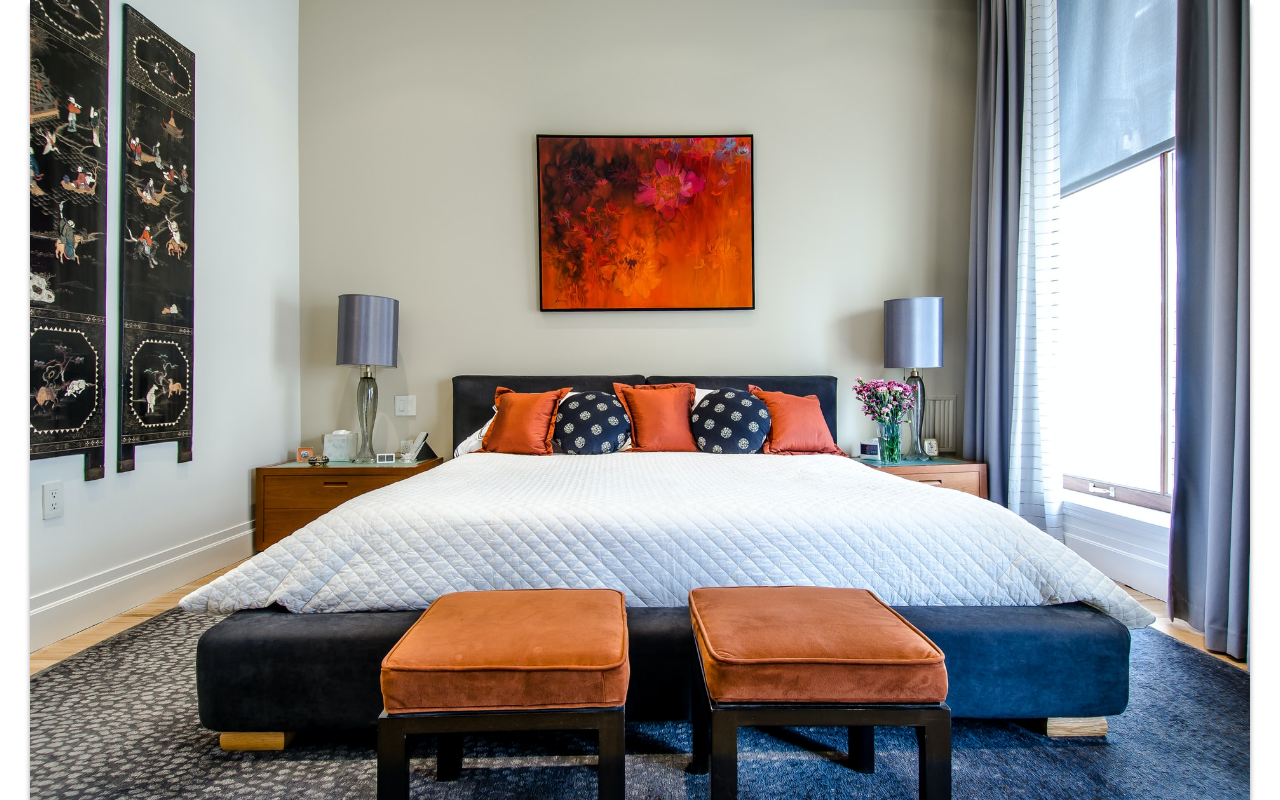
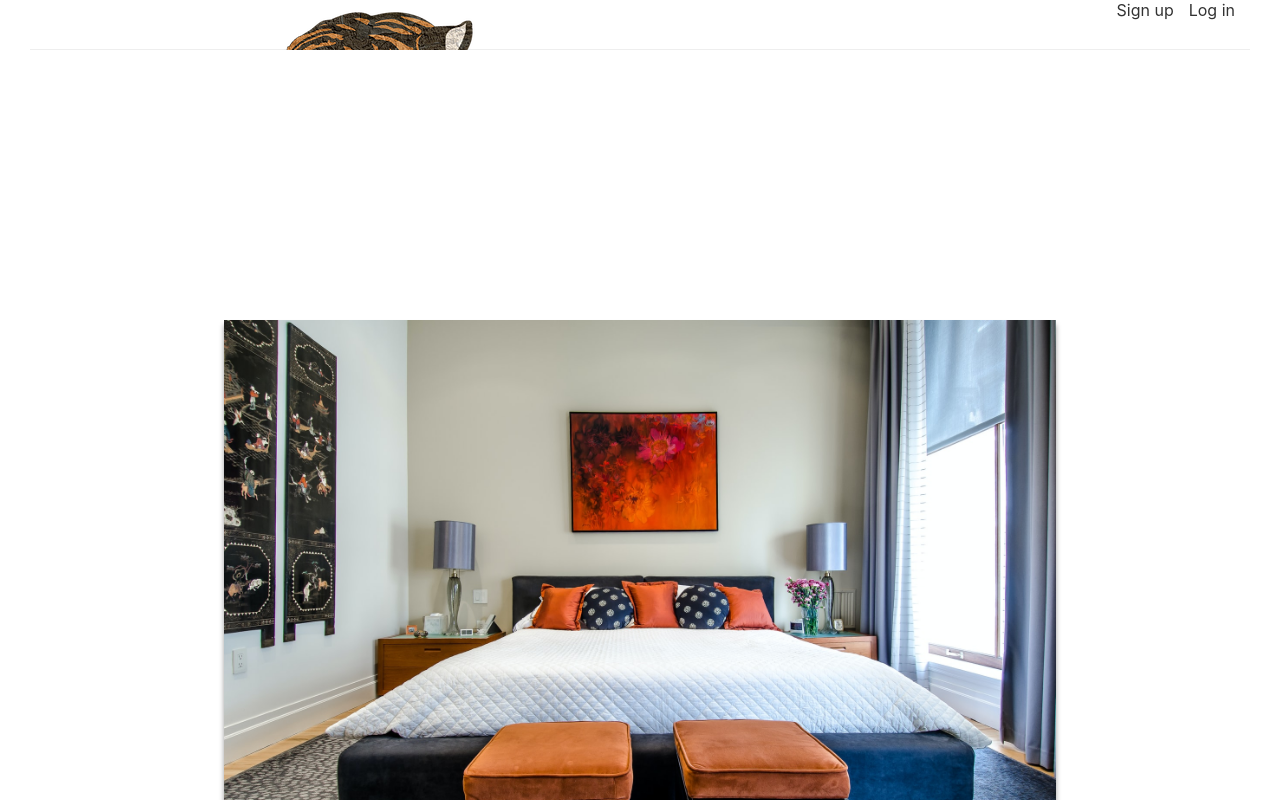
Before and after one commit to AhmadS7/nextbnb, a Next.js app: page /houses/1 in a window 1280 px wide. Shown: the top 800 px of the page. Built offline with nearby package versions, Linux system fonts and the light colour scheme.

Commit message:
navigation-finished

```diff
--- /dev/null
+++ b/components/Header.js
@@ -0,0 +1,59 @@
+/* eslint-disable @next/next/no-img-element */
+import Link from 'next/link';
+import React from 'react';
+
+export default function Header(props) {
+  return (
+    <div className="nav-container">
+      <Link href="/">
+        <a>
+          <img src="/img/tiger.png" alt="" />
+        </a>
+      </Link>
+
+      <nav>
+        <ul>
+          <li>
+            <Link href="/register">
+              <a> Sign up</a>
+            </Link>
+          </li>
+          <li>
+            <Link href="/login">
+              <a> Log in</a>
+            </Link>
+          </li>
+        </ul>
+      </nav>
+      <style jsx>{`
+        ul {
+          margin: 0;
+          padding: 0;
+        }
+
+        li {
+          display: block;
+          float: left;
+        }
+
+        a {
+          text-decoration: none;
+          display: block;
+          margin-right: 15px;
+          color: #333;
+        }
+
+        .nav-container {
+          border-bottom: 1px solid #eee;
+          height: 50px;
+        }
+        img {
+          float: left;
+        }
+        ul {
+          float: right;
+        }
+      `}</style>
+    </div>
+  );
+}
--- a/components/Layout.js
+++ b/components/Layout.js
@@ -1,28 +1,22 @@
-import houses from '../houses.js';
-import House from '../components/House';
-import Layout from '../components/Layout';
+import Header from './Header';
 
-const content = (
-  <div>
-    <h2>Places to stay</h2>
-
-    <div className="houses">
-      {houses.map((house, index) => {
-        return <House key={index} {...house} />;
-      })}
+export default function Layout(props) {
+  return (
+    <div>
+      <Header />
+      <main>{props.content}</main>
+      <style jsx>
+        {`
+          main {
+            position: relative;
+            max-width: 56em;
+            background-color: white;
+            padding: 2em;
+            margin: 0 auto;
+            box-sizing: border-box;
+          }
+        `}
+      </style>
     </div>
-
-    <style jsx>{`
-      .houses {
-        display: grid;
-        grid-template-columns: 49% 49%;
-        grid-template-rows: 300px 300px;
-        grid-gap: 2%;
-      }
-    `}</style>
-  </div>
-);
-
-export default function Home() {
-  return <Layout content={content} />;
+  );
 }
--- a/pages/houses/[id].js
+++ b/pages/houses/[id].js
@@ -2,9 +2,12 @@
 import Head from 'next/head';
 import React from 'react';
 import houses from '../../houses.js';
+import Layout from '../../components/Layout';
 
 export default function House(props) {
   return (
+    <Layout
+      content={
         <div>
           <Head>
             <title>{props.house.title}</title>
@@ -21,6 +24,8 @@
 
           <p>{props.house.title}</p>
         </div>
+      }
+    />
   );
 }
 export async function getServerSideProps({ query }) {
```
Also changed, not shown: pages/index.js (+5 -2 lines), public/img/tiger.png (added). Lines whose indentation alone changed are shown as unchanged.
